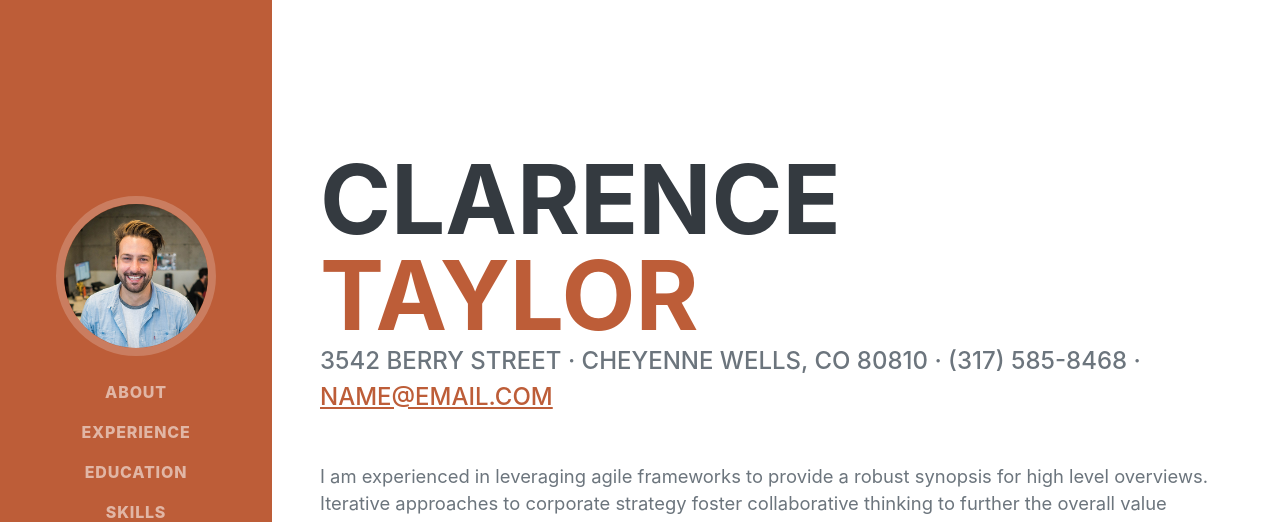
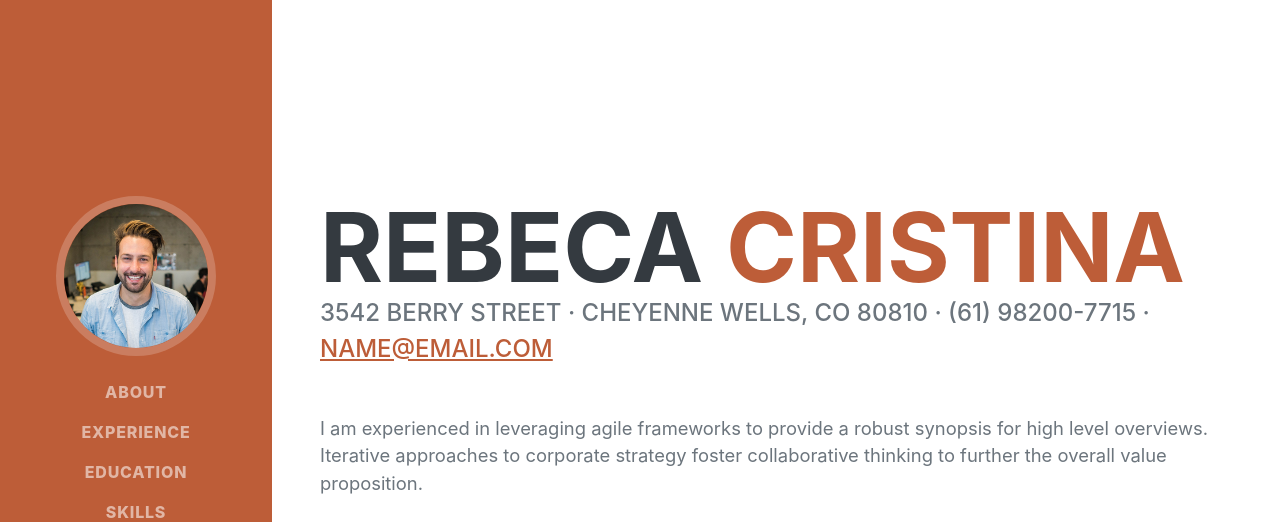
Before and after one commit to beca257/meu-portifolio, a plain HTML site: page index.html in a window 1280 px wide. Shown: the top 522 px of the page. Drawn offline with nearby package versions, Linux system fonts and the light colour scheme; a web font is replaced by a local one.

Commit message:
Update index.html

```diff
--- a/index.html
+++ b/index.html
@@ -19,7 +19,7 @@
         <!-- Navigation-->
         <nav class="navbar navbar-expand-lg navbar-dark bg-primary fixed-top" id="sideNav">
             <a class="navbar-brand js-scroll-trigger" href="#page-top">
-                <span class="d-block d-lg-none">Clarence Taylor</span>
+                <span class="d-block d-lg-none">Rebeca Cristina</span>
                 <span class="d-none d-lg-block"><img class="img-fluid img-profile rounded-circle mx-auto mb-2" src="assets/img/profile.jpg" alt="..." /></span>
             </a>
             <button class="navbar-toggler" type="button" data-bs-toggle="collapse" data-bs-target="#navbarResponsive" aria-controls="navbarResponsive" aria-expanded="false" aria-label="Toggle navigation"><span class="navbar-toggler-icon"></span></button>
@@ -40,11 +40,11 @@
             <section class="resume-section" id="about">
                 <div class="resume-section-content">
                     <h1 class="mb-0">
-                        Clarence
-                        <span class="text-primary">Taylor</span>
+                        Rebeca
+                        <span class="text-primary">Cristina</span>
                     </h1>
                     <div class="subheading mb-5">
-                        3542 Berry Street · Cheyenne Wells, CO 80810 · (317) 585-8468 ·
+                        3542 Berry Street · Cheyenne Wells, CO 80810 · (61) 98200-7715 ·
                         <a href="mailto:name@email.com">name@email.com</a>
                     </div>
                     <p class="lead mb-5">I am experienced in leveraging agile frameworks to provide a robust synopsis for high level overviews. Iterative approaches to corporate strategy foster collaborative thinking to further the overall value proposition.</p>
```
